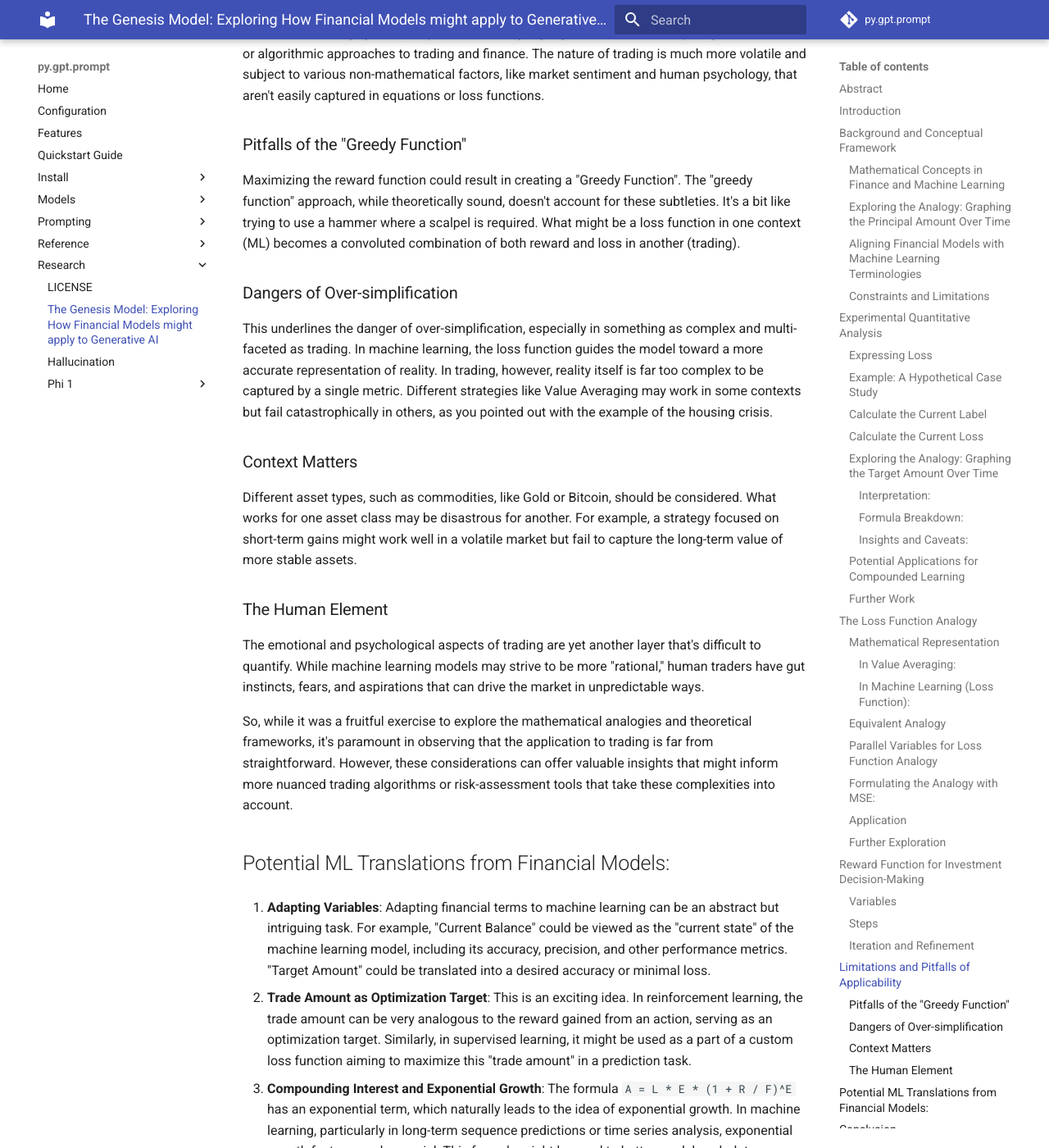
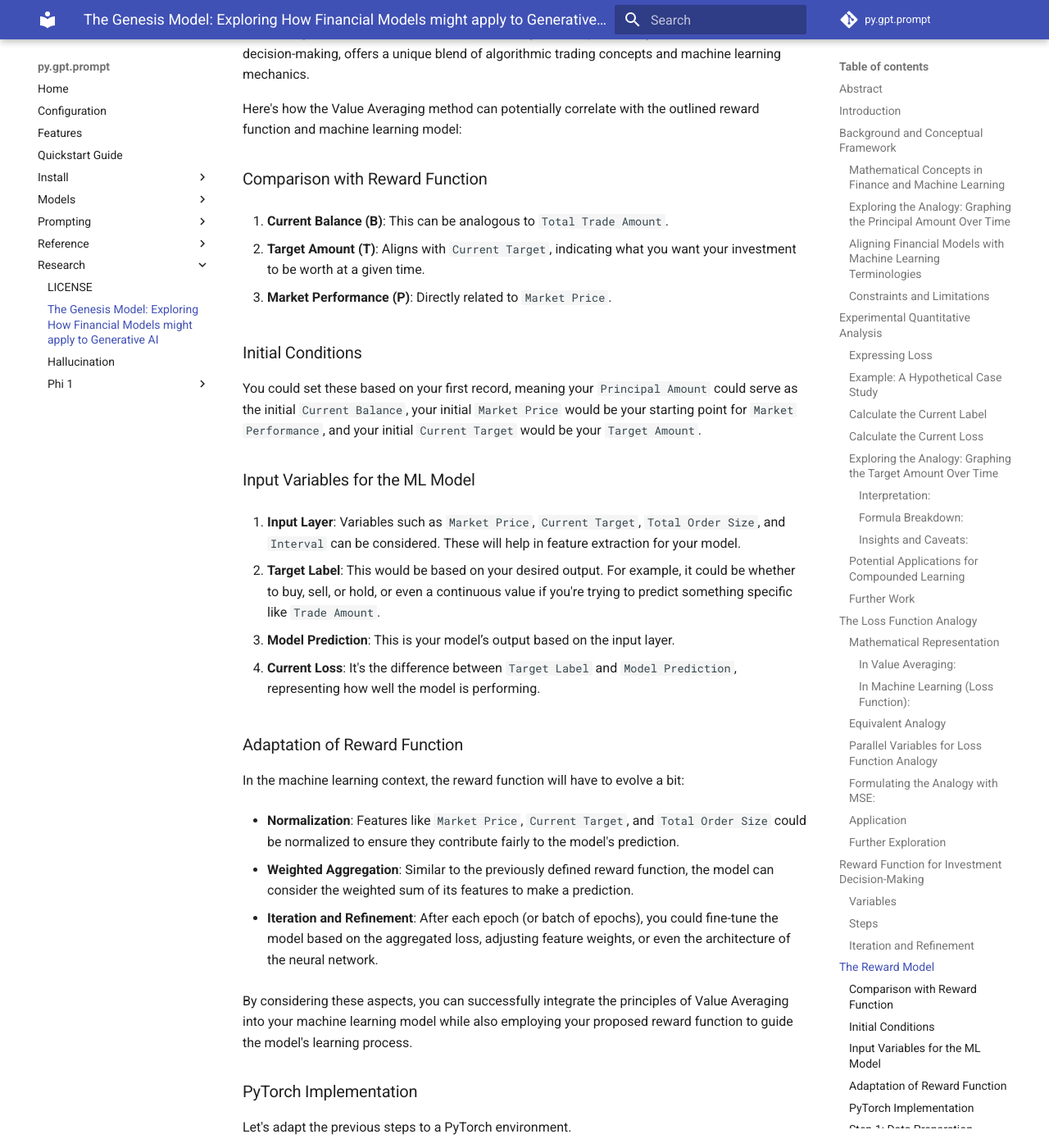
Before and after one commit to teleprint-me/py.gpt.prompt, an MkDocs documentation site: the page built from docs/research/genesis.md, in a window 1280 px wide and 1400 px high, scrolled down 14279 px. Shown: the whole window at 82% size. Built offline with MkDocs 1.6.1 and Material for MkDocs 9.7.7, drawn with Linux system fonts in a browser that asks for light colours; comment, search, counter and statistics services are not loaded; some of the changed text lies outside the part shown.

Commit message:
docs: Add reward modeling using pytorch

````diff
--- a/docs/research/genesis.md
+++ b/docs/research/genesis.md
@@ -665,6 +665,162 @@
 reward function aims to provide insights that align with investment goals and
 market dynamics.
 
+## The Reward Model
+
+Translating this to the domain of machine learning models, particularly ones for
+financial decision-making, offers a unique blend of algorithmic trading concepts
+and machine learning mechanics.
+
+Here's how the Value Averaging method can potentially correlate with the
+outlined reward function and machine learning model:
+
+### Comparison with Reward Function
+
+1. **Current Balance (B)**: This can be analogous to `Total Trade Amount`.
+
+2. **Target Amount (T)**: Aligns with `Current Target`, indicating what you want
+   your investment to be worth at a given time.
+
+3. **Market Performance (P)**: Directly related to `Market Price`.
+
+### Initial Conditions
+
+You could set these based on your first record, meaning your `Principal Amount`
+could serve as the initial `Current Balance`, your initial `Market Price` would
+be your starting point for `Market Performance`, and your initial
+`Current Target` would be your `Target Amount`.
+
+### Input Variables for the ML Model
+
+1. **Input Layer**: Variables such as `Market Price`, `Current Target`,
+   `Total Order Size`, and `Interval` can be considered. These will help in
+   feature extraction for your model.
+
+2. **Target Label**: This would be based on your desired output. For example, it
+   could be whether to buy, sell, or hold, or even a continuous value if you're
+   trying to predict something specific like `Trade Amount`.
+
+3. **Model Prediction**: This is your model’s output based on the input layer.
+
+4. **Current Loss**: It's the difference between `Target Label` and
+   `Model Prediction`, representing how well the model is performing.
+
+### Adaptation of Reward Function
+
+In the machine learning context, the reward function will have to evolve a bit:
+
+- **Normalization**: Features like `Market Price`, `Current Target`, and
+  `Total Order Size` could be normalized to ensure they contribute fairly to the
+  model's prediction.
+
+- **Weighted Aggregation**: Similar to the previously defined reward function,
+  the model can consider the weighted sum of its features to make a prediction.
+
+- **Iteration and Refinement**: After each epoch (or batch of epochs), you could
+  fine-tune the model based on the aggregated loss, adjusting feature weights,
+  or even the architecture of the neural network.
+
+By considering these aspects, you can successfully integrate the principles of
+Value Averaging into your machine learning model while also employing your
+proposed reward function to guide the model's learning process.
+
+### PyTorch Implementation
+
+Let's adapt the previous steps to a PyTorch environment.
+
+### Step 1: Data Preparation
+
+You can use Pandas to prepare your data and convert it into PyTorch tensors.
+
+```python
+import pandas as pd
+import torch
+
+# Sample DataFrame
+df = pd.DataFrame({
+    'Date': ['01/01/20', '02/01/20'],
+    'Market_Price': [9334.98, 8505.07],
+    'Current_Target': [10.00, 10.08],
+})
+
+# Convert to PyTorch tensors
+market_price = torch.tensor(df['Market_Price'].values, dtype=torch.float32)
+current_target = torch.tensor(df['Current_Target'].values, dtype=torch.float32)
+```
+
+### Step 2: Feature Engineering and Normalization
+
+PyTorch doesn't have built-in feature scalers like scikit-learn, but you can
+easily write your own normalization function.
+
+```python
+def normalize(tensor):
+    return (tensor - tensor.mean()) / tensor.std()
+
+market_price = normalize(market_price)
+current_target = normalize(current_target)
+```
+
+### Step 3: Define the Model Architecture
+
+You can use PyTorch's nn module to define your neural network.
+
+```python
+import torch.nn as nn
+import torch.nn.functional as F
+
+class Net(nn.Module):
+    def __init__(self):
+        super(Net, self).__init__()
+        self.fc1 = nn.Linear(2, 12)
+        self.fc2 = nn.Linear(12, 8)
+        self.fc3 = nn.Linear(8, 1)
+
+    def forward(self, x):
+        x = F.relu(self.fc1(x))
+        x = F.relu(self.fc2(x))
+        x = self.fc3(x)
+        return x
+
+net = Net()
+```
+
+### Step 4: Compile and Fit the Model
+
+PyTorch uses different terminology but the concept is the same. You specify a
+loss function and an optimizer.
+
+```python
+import torch.optim as optim
+
+criterion = nn.MSELoss()
+optimizer = optim.Adam(net.parameters(), lr=0.001)
+
+# Training loop
+for epoch in range(50):
+    optimizer.zero_grad()
+    output = net(torch.cat((market_price.view(-1, 1), current_target.view(-1, 1)), 1))
+    loss = criterion(output, current_target.view(-1, 1))
+    loss.backward()
+    optimizer.step()
+```
+
+### Step 5: Evaluate the Model
+
+After training, you can evaluate the model using your test set.
+
+```python
+# Assume test data is `market_price_test` and `current_target_test`
+output = net(torch.cat((market_price_test.view(-1, 1), current_target_test.view(-1, 1)), 1))
+loss = criterion(output, current_target_test.view(-1, 1))
+print(f'Model Loss: {loss.item()}')
+```
+
+### Step 6: Incorporate the Reward Function
+
+At this stage, we can incorporate our reward function as defined earlier, now
+adapted to work with PyTorch tensors.
+
 ## Limitations and Pitfalls of Applicability
 
 There are some highly nuanced points that really highlight the limitations of
@@ -726,11 +882,11 @@
    aiming to maximize this "trade amount" in a prediction task.
 
 3. **Compounding Interest and Exponential Growth**: The formula
-   `A = L * E * (1 + R / F)^E` has an exponential term, which naturally leads to
-   the idea of exponential growth. In machine learning, particularly in
-   long-term sequence predictions or time series analysis, exponential growth
-   factors can be crucial. This formula might be used to better model such data,
-   or even as a custom loss function designed for those specific types of data.
+   `A = L * (1 + R / F)^E` has an exponential term, which naturally leads to the
+   idea of exponential growth. In machine learning, particularly in long-term
+   sequence predictions or time series analysis, exponential growth factors can
+   be crucial. This formula might be used to better model such data, or even as
+   a custom loss function designed for those specific types of data.
 
 The equations for Label and Loss calculation can be considered as custom loss
 functions that model the task's complexity and change over epochs.
````
